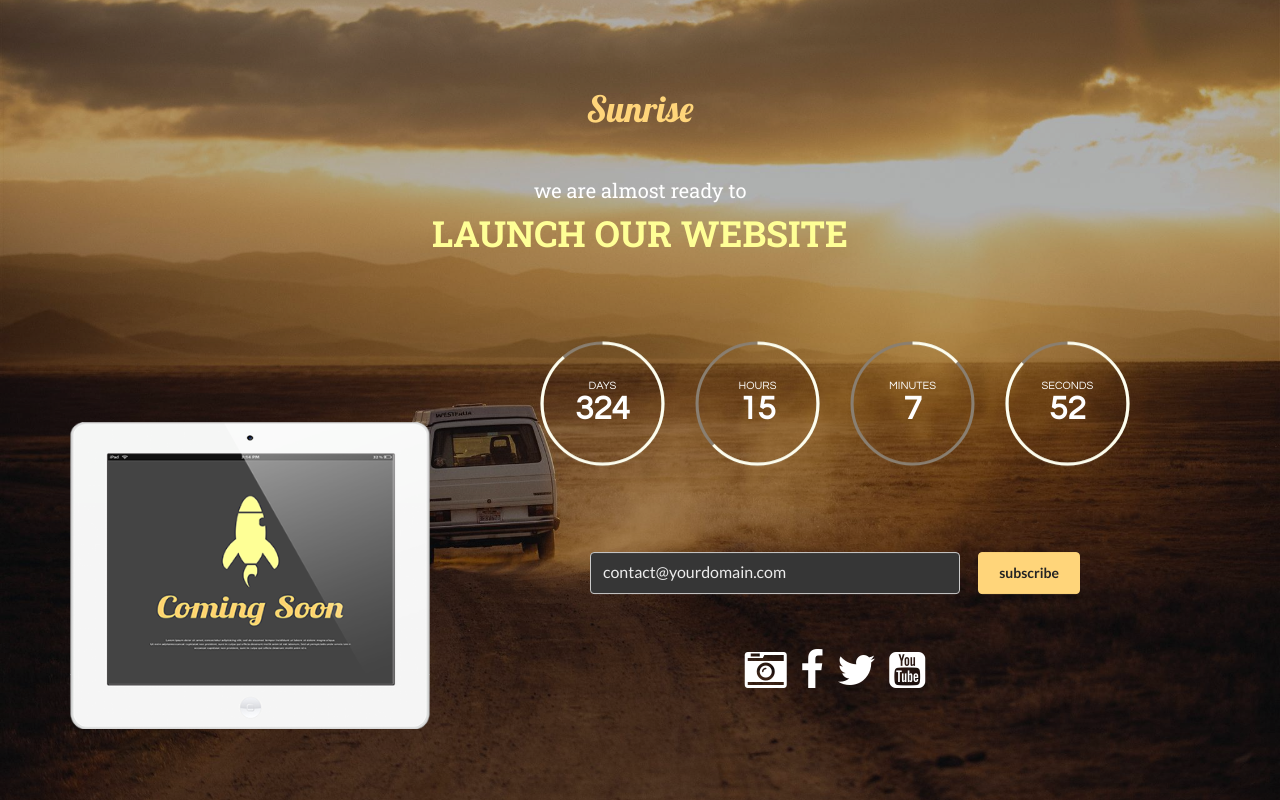
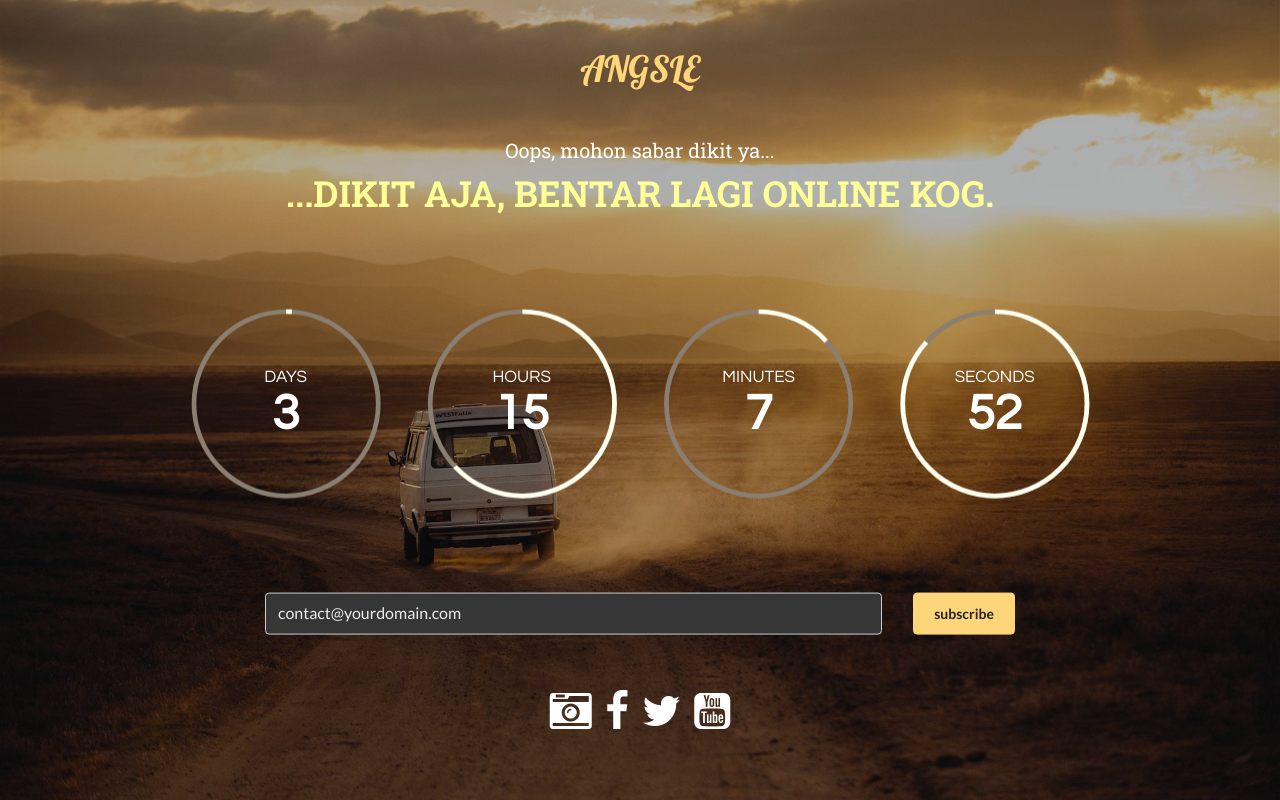
Before and after one commit to angsle/angsle.github.io, a plain HTML site: page index.html in a window 1280 px wide. Drawn offline with nearby package versions, Linux system fonts and the light colour scheme.

Commit message:
Update coming soon page

```diff
--- a/assets/css/style.css
+++ b/assets/css/style.css
@@ -167,7 +167,7 @@ a:active {color: #416467;}
 	color: #1b727b;
 }
 
-}
+
 /*--------------------------------------
 # - 3.1 Countdown section style start here
 ----------------------------------------*/
--- a/index.html
+++ b/index.html
@@ -2,7 +2,7 @@
 <html>
   <head>
     <meta charset="UTF-8">
-    <title>Sunrise - Responsive HTML5 Coming Soon Template</title>
+    <title>Angsle - Reuni Akbar 2010</title>
     <meta name="description" content="Free Responsive HTML5 CSS3 Coming Soon Template by CodePassenger">
     <meta name="author" content="CodePassenger">
     <meta name="authorUrl" content="http://CodePassenger.Com">
@@ -50,18 +50,15 @@
 				<div class="row">
 					<div class="sun clearfix">
 						<div class="col-sm-12">
-						   <h1>sunrise</h1>
-						   <h3>we are almost ready to</h3>
-						   <h2>launch our website</h2>
+						   <h1>ANGSLE</h1>
+						   <h3>Oops, mohon sabar dikit ya...</h3>
+						   <h2>...dikit aja, bentar lagi online kog.</h2>
 						</div>
-						<div id="left-block" class="col-sm-4 text-center">
-							<img class="img-responsive" src="assets/images/tab.png" alt="tab"/>
-						</div>
-						<div id="right-block" class="col-sm-8">
+						<div class="col-lg-12 text-center">
 							<div class="row">
 							   <div class="col-sm-offset-1 col-sm-10">
 									<div class="timing">
-										<div id="count-down" data-date="2016-01-15 00:00:00">
+										<div id="count-down" data-date="2015-02-28 00:00:00">
 
 										</div>
 									</div>
```
